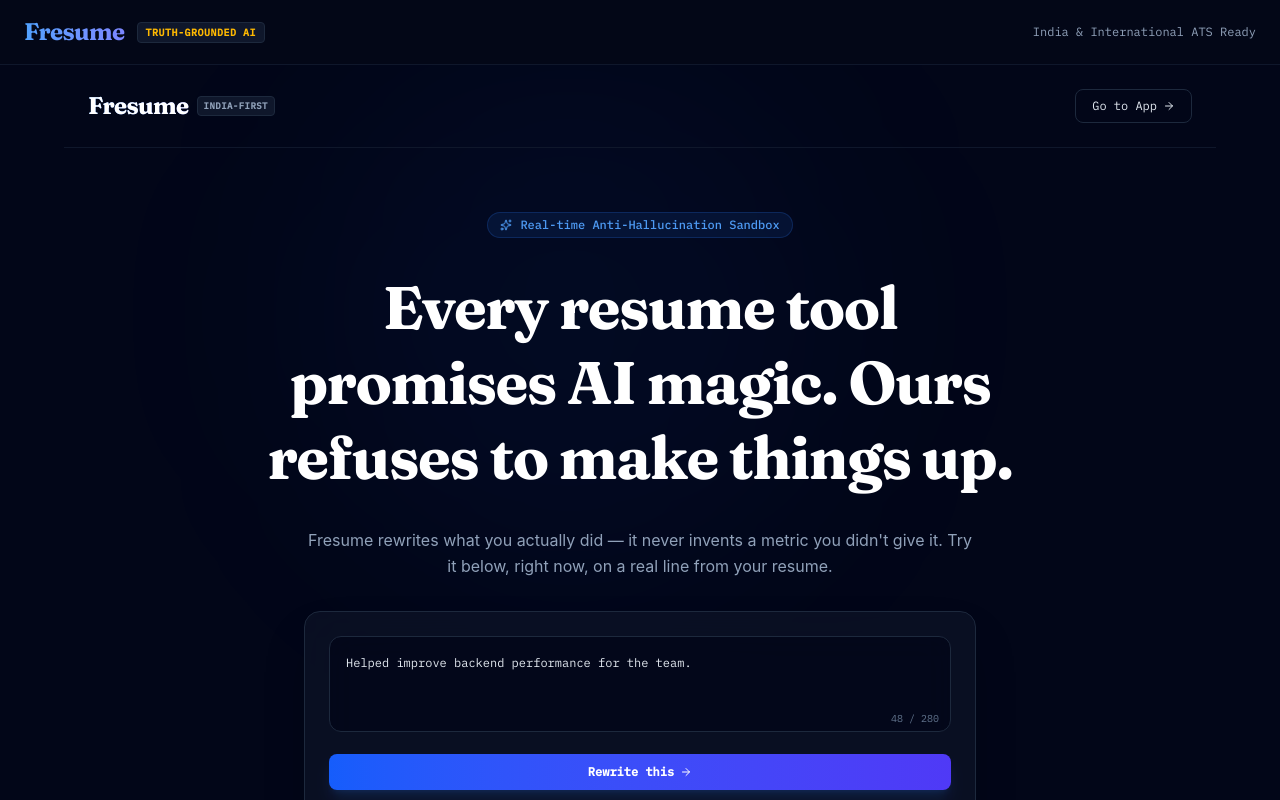
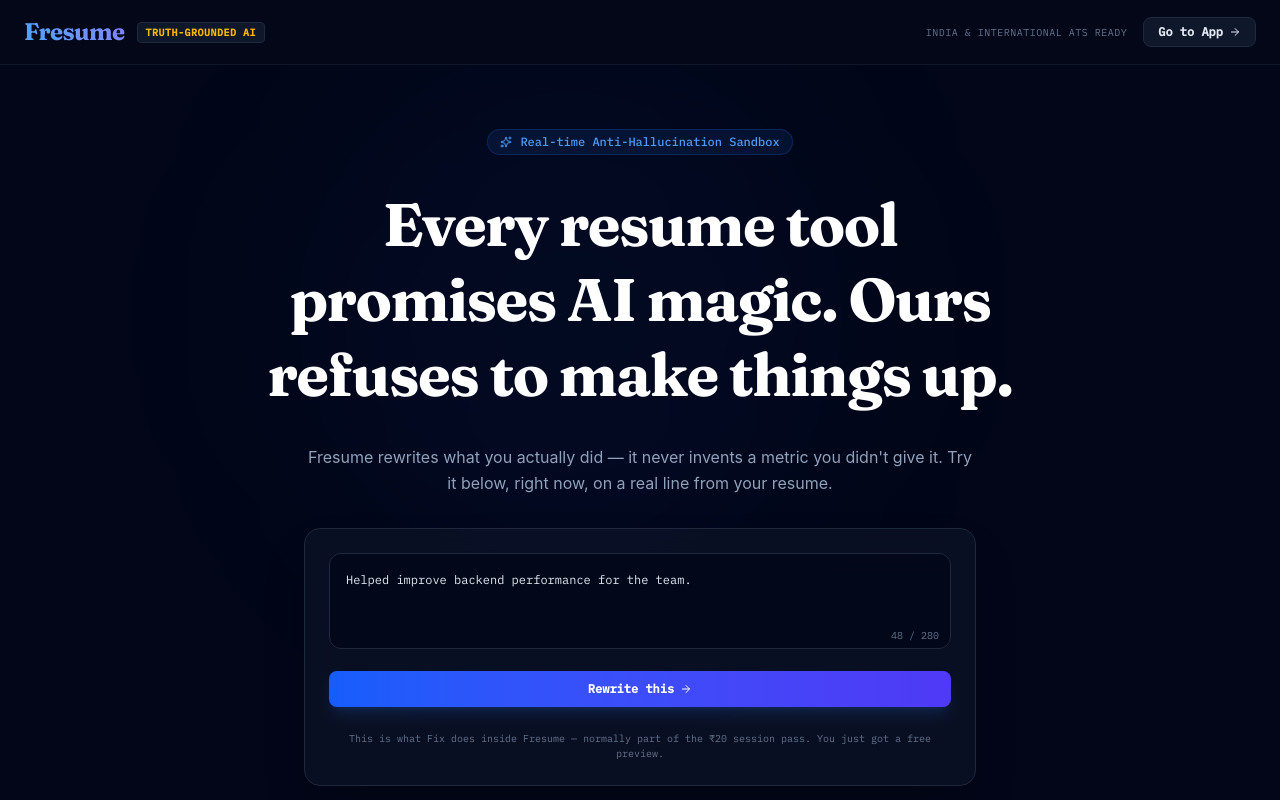
Before and after one commit to slurrystyles/fresume, a Next.js app: page / in a window 1280 px wide. Shown: the top 800 px of the page. Built offline with nearby package versions, Linux system fonts and the light colour scheme.

Commit message:
Landing Page added

```diff
--- a/app/layout.tsx
+++ b/app/layout.tsx
@@ -1,5 +1,7 @@
 import type { Metadata } from "next";
 import { Fraunces, IBM_Plex_Sans, IBM_Plex_Mono } from "next/font/google";
+import Link from "next/link";
+import { ArrowRight } from "lucide-react";
 import "./globals.css";
 
 const fraunces = Fraunces({
@@ -38,17 +40,24 @@
         {/* Sleek Fresume Glassmorphic Navbar */}
         <header className="border-b border-slate-900 bg-slate-950/75 backdrop-blur-md sticky top-0 z-50 px-6 py-4 flex items-center justify-between">
           <div className="flex items-center gap-3">
-            <span className="font-display text-2xl font-bold tracking-tight text-transparent bg-clip-text bg-gradient-to-r from-blue-400 to-indigo-400">
+            <Link href="/" className="font-display text-2xl font-bold tracking-tight text-transparent bg-clip-text bg-gradient-to-r from-blue-400 to-indigo-400 hover:opacity-90 transition-all cursor-pointer">
               Fresume
-            </span>
+            </Link>
             <span className="font-mono text-[10px] px-2 py-0.5 bg-slate-900 rounded border border-slate-800 text-amber-400 uppercase tracking-wider font-semibold">
               Truth-Grounded AI
             </span>
           </div>
           <div className="flex items-center gap-4">
-            <div className="text-right">
-              <p className="text-xs text-slate-400 font-mono">India & International ATS Ready</p>
+            <div className="text-right hidden sm:block">
+              <p className="text-[10px] text-slate-500 font-mono uppercase tracking-wider">India & International ATS Ready</p>
             </div>
+            <Link
+              href="/app"
+              className="px-3.5 py-1.5 bg-slate-900 border border-slate-800 hover:bg-slate-850 hover:border-slate-700 text-slate-200 rounded-lg font-mono text-xs font-semibold transition-all flex items-center gap-1.5 cursor-pointer"
+            >
+              <span>Go to App</span>
+              <ArrowRight size={12} />
+            </Link>
           </div>
         </header>
 
--- a/app/page.tsx
+++ b/app/page.tsx
@@ -106,20 +106,6 @@
       <div className="absolute top-0 left-1/4 w-[500px] h-[500px] bg-blue-600/5 rounded-full blur-[120px] pointer-events-none"></div>
       <div className="absolute top-1/3 right-1/4 w-[600px] h-[600px] bg-indigo-600/5 rounded-full blur-[140px] pointer-events-none"></div>
 
-      {/* Navbar header */}
-      <header className="max-w-6xl mx-auto w-full px-6 py-6 flex justify-between items-center relative z-20 border-b border-slate-900">
-        <div className="flex items-center gap-2">
-          <span className="font-display text-2xl font-bold tracking-tight text-white bg-gradient-to-r from-blue-400 to-indigo-400 bg-clip-text text-transparent">Fresume</span>
-          <span className="text-[9px] font-mono uppercase bg-slate-900 border border-slate-800 px-1.5 py-0.5 rounded text-slate-400 font-semibold tracking-wider">India-First</span>
-        </div>
-        <Link
-          href="/app"
-          className="px-4 py-2 border border-slate-800 hover:bg-slate-900 text-slate-200 rounded-lg font-mono text-xs transition-all flex items-center gap-1.5"
-        >
-          <span>Go to App</span>
-          <ArrowRight size={12} />
-        </Link>
-      </header>
 
       {/* Hero Section */}
       <section className="max-w-4xl mx-auto px-6 pt-16 pb-12 text-center space-y-8 relative z-10">
```
